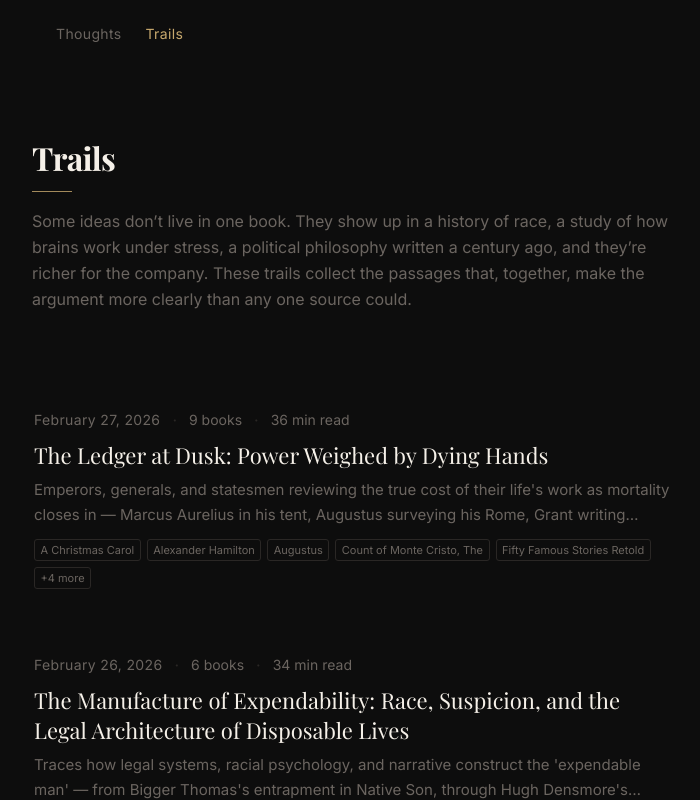
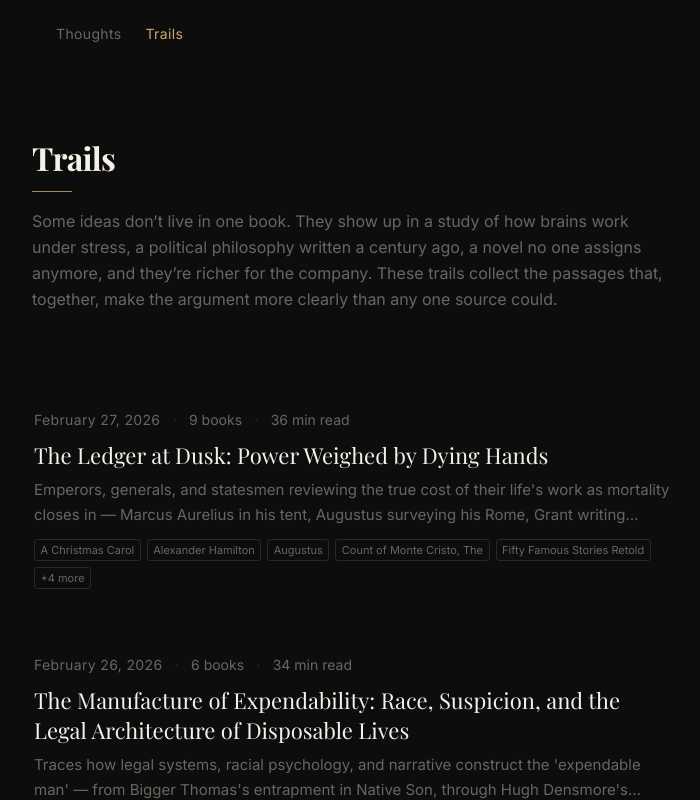
Before and after one commit to WCJR-2029/mikeherak-website, a Next.js app: page /trails in a window 1280 px wide. Shown: the top 800 px of the page, without its empty margins (288-988 px from the left). Built offline with nearby package versions, Linux system fonts and the light colour scheme.

Commit message:
Update trails intro examples
Co-Authored-By: Claude Sonnet 4.6 <noreply@anthropic.com>

```diff
--- a/src/app/trails/page.tsx
+++ b/src/app/trails/page.tsx
@@ -30,10 +30,10 @@ export default function TrailsPage() {
           </h1>
           <div className="mt-4 w-10 h-px bg-accent opacity-80" />
           <p className="mt-4 font-body text-base leading-relaxed text-muted">
-            Some ideas don&rsquo;t live in one book. They show up in a history
-            of race, a study of how brains work under stress, a political
-            philosophy written a century ago, and they&rsquo;re richer
-            for the company. These trails collect the passages that, together,
+            Some ideas don&rsquo;t live in one book. They show up in a study
+            of how brains work under stress, a political philosophy written a
+            century ago, a novel no one assigns anymore, and they&rsquo;re
+            richer for the company. These trails collect the passages that, together,
             make the argument more clearly than any one source could.
           </p>
         </header>
```
